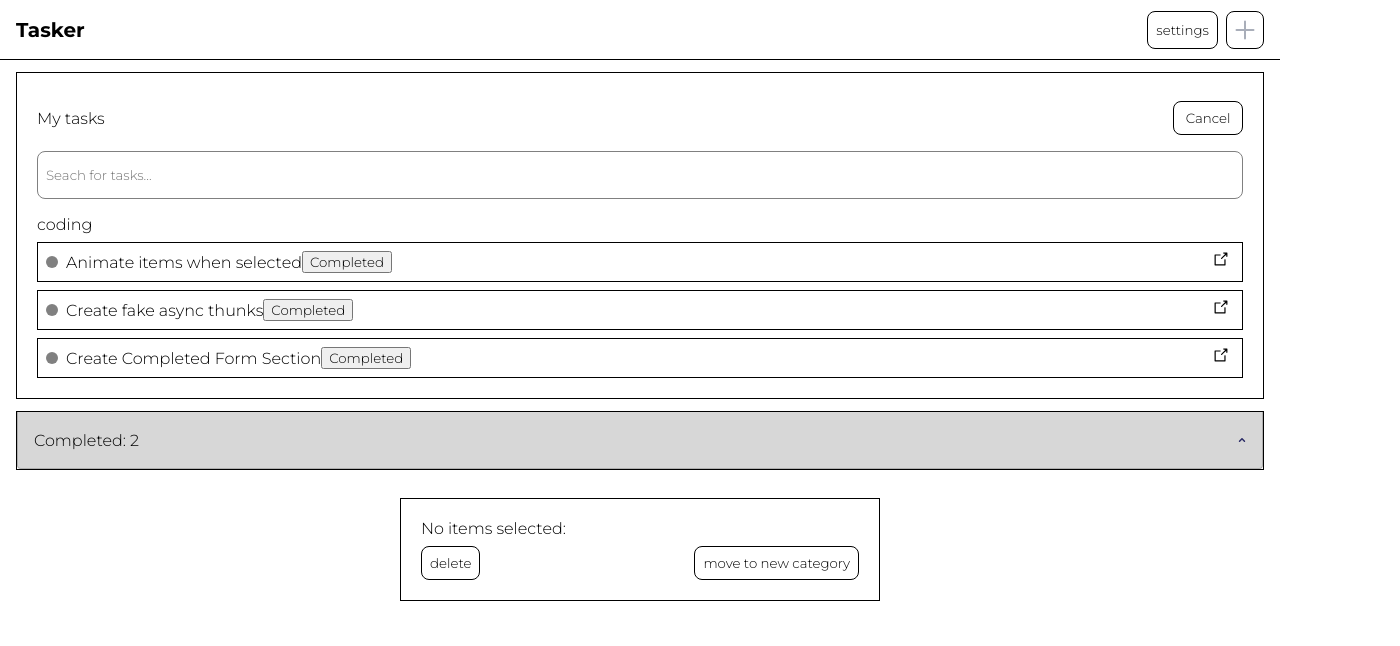
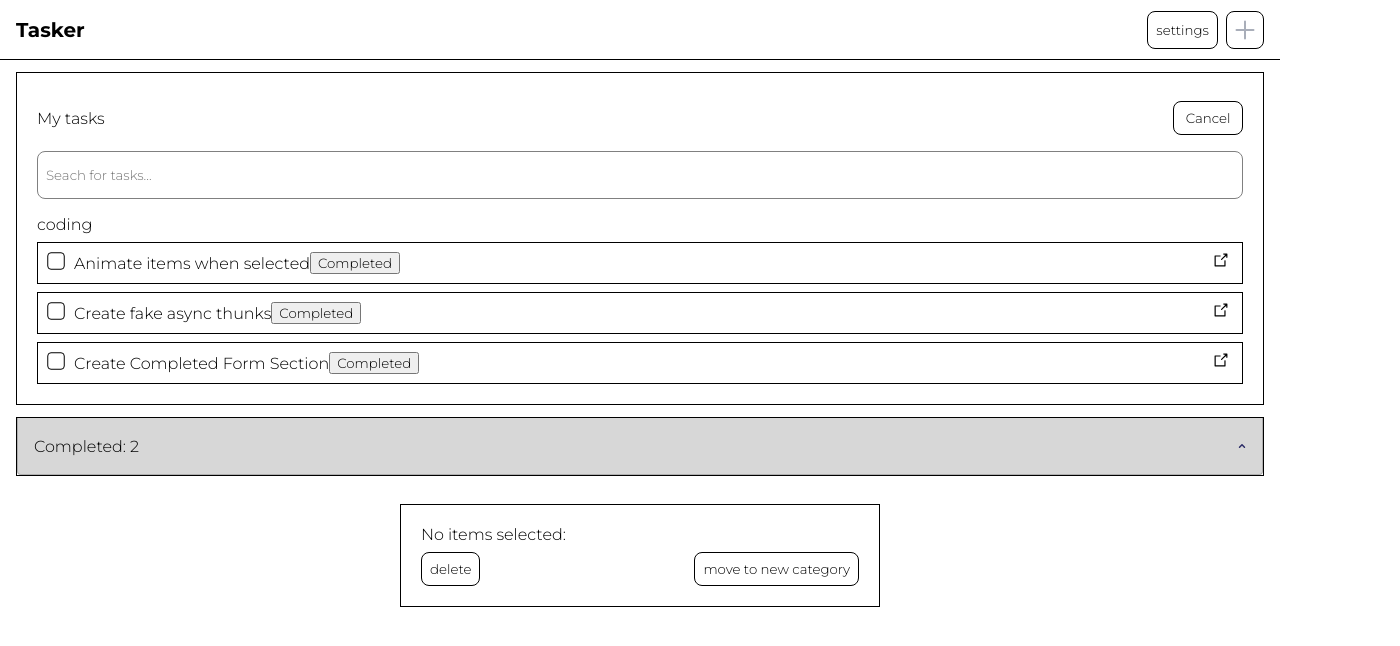
Before and after one commit to vinu-codes/tasker, a React (Create React App) app: page / in a window 1280 px wide. Both pictures are taken after a click on the button "Edit". Shown: the top 646 px of the page, 1400 px wide, since content can reach past the window. Built offline with nearby package versions, Linux system fonts and the light colour scheme.

Commit message:
change UI of checkbox button

```diff
--- a/public/index.html
+++ b/public/index.html
@@ -36,6 +36,6 @@
       To begin the development, run `npm start` or `yarn start`.
       To create a production bundle, use `npm run build` or `yarn build`.
     -->
-    <canvas id="canvas" width="1400" height="600"></canvas>
+
   </body>
 </html>
--- a/src/components/CreateForm/CreateForm.js
+++ b/src/components/CreateForm/CreateForm.js
@@ -17,14 +17,6 @@ const filterActiveItem = (items) => {
   return !!result ? result.value : ''
 }
 
-const validateDate = () => {
-  const dateInput = document.getElementById('dateInput')
-
-  const today = new Date().toISOString().split('T'[0])
-
-  dateInput.setAttribute('min', today)
-}
-
 const CreateForm = ({ callback, categories }) => {
   const [state, setState] = useState({
     label: '',
@@ -41,9 +33,6 @@ const CreateForm = ({ callback, categories }) => {
 
   const handleChange = (e) => {
     const { name, value } = e.target
-    if (name === 'date') {
-      validateDate()
-    }
     setState((state) => ({ ...state, [name]: value }))
   }
 
--- a/src/pages/Home/Home.js
+++ b/src/pages/Home/Home.js
@@ -109,12 +109,11 @@ const Home = () => {
       return (
         <List>
           {toggleEdit && (
-            <span
-              onClick={() => handleSelect(item)}
-              className={item.active ? 'circle active' : 'circle'}
-            ></span>
+            <span onClick={() => handleSelect(item)}>
+              <Icon name={item.active ? 'CHECKBOX_FILLED' : 'CHECKBOX'} />
+            </span>
           )}
-          <span>{item.label}</span>
+          <span className="label">{item.label}</span>
           <button onClick={() => handleComplete(item.id)}>Completed</button>
           <IconContainer onClick={() => handleExpand(item)}>
             <Icon name="EXPAND" />
--- a/src/pages/Home/Home.styled.js
+++ b/src/pages/Home/Home.styled.js
@@ -50,23 +50,14 @@ const List = styled.li`
   margin-top: 8px;
   display: flex;
   align-items: center;
-  span.circle {
-    display: inline-block;
-    background: grey;
-    width: 12px;
-    height: 12px;
-    border-radius: 50%;
-    margin-right: 8px;
-    cursor: pointer;
-    &.active {
-      background: red;
-      transform: scale(1.2);
-    }
+  span.label {
+    margin-left: 8px;
   }
-  &:hover {
-    span.circle {
-      transform: scale(1.2);
-      transition: all 0.3s ease-in-out;
+  span {
+    svg.CHECKBOX {
+      rect {
+        stroke: black;
+      }
     }
   }
 `
```
